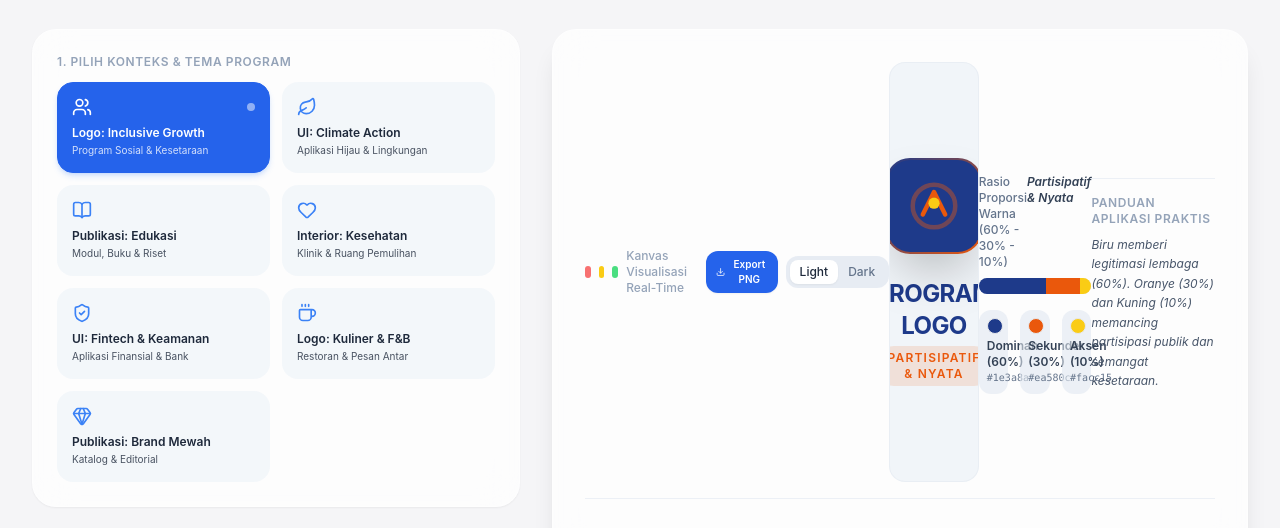
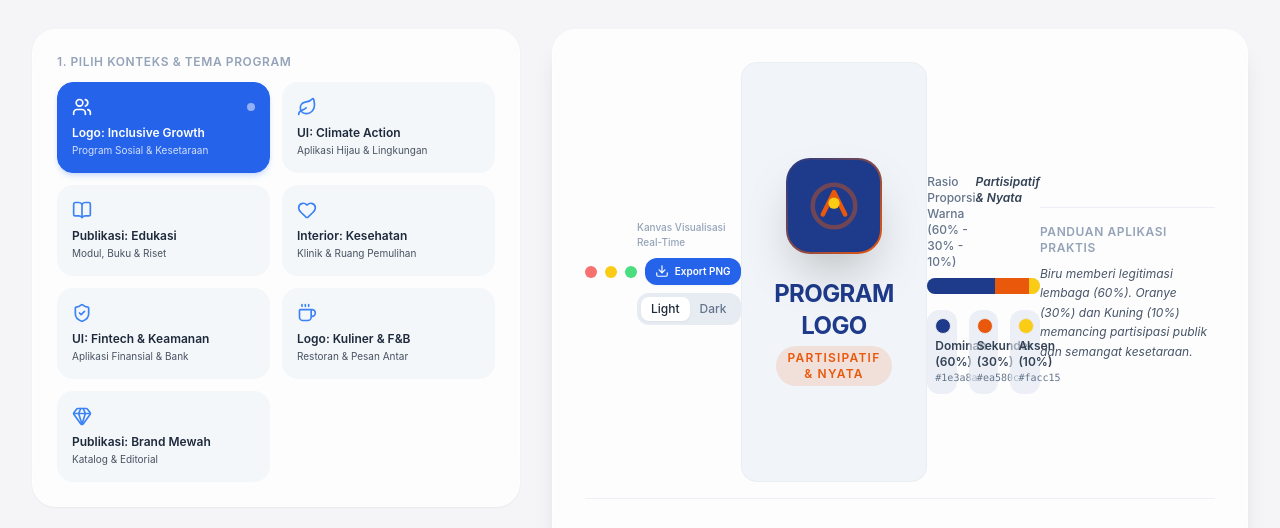
Before and after one commit to AnggaConni/Prototyping, a website: page proto/DKV-colour.html in a window 1280 px wide. Shown: the part 208-736 px from the top of the page. Drawn offline with nearby package versions, Linux system fonts and the light colour scheme.

Commit message:
Fix ChromaLogic visualizer layout

```diff
--- a/proto/DKV-colour.html
+++ b/proto/DKV-colour.html
@@ -234,17 +234,17 @@
                             <span class="w-3 h-3 rounded-full bg-red-400 inline-block"></span>
                             <span class="w-3 h-3 rounded-full bg-yellow-400 inline-block"></span>
                             <span class="w-3 h-3 rounded-full bg-green-400 inline-block"></span>
-                            <span class="text-xs font-medium text-slate-400 ml-2" id="previewCanvasLabel">Canvas Visualisasi Live</span>
                         </div>
 
                         <!-- Preview Tools -->
-                        <div class="flex items-center gap-2">
-                            <button id="exportVisualizerBtn" onclick="exportVisualizer()" class="flex items-center gap-1.5 px-2.5 py-1.5 rounded-xl bg-blue-600 text-white hover:bg-blue-700 transition-all text-[10px] font-semibold shadow-sm">
+                        <div class="flex items-center flex-wrap justify-end gap-2">
+                            <span class="hidden sm:inline text-[10px] font-medium text-slate-400 mr-1" id="previewCanvasLabel">Canvas Visualisasi Real-Time</span>
+                            <button id="exportVisualizerBtn" onclick="exportVisualizer()" class="flex items-center gap-1.5 px-2.5 py-1.5 rounded-xl bg-blue-600 text-white hover:bg-blue-700 transition-all text-[10px] font-semibold shadow-sm shrink-0">
                                 <i data-lucide="download" class="w-3.5 h-3.5"></i>
                                 <span id="exportVisualizerLabel">Export PNG</span>
                             </button>
                             <!-- Dark/Light Context Toggle for Canvas -->
-                            <div class="flex items-center bg-slate-200/80 dark:bg-slate-800/80 p-1 rounded-xl text-xs">
+                            <div class="flex items-center bg-slate-200/80 dark:bg-slate-800/80 p-1 rounded-xl text-xs shrink-0">
                             <button id="mockBgLightBtn" onclick="setMockBg('light')" class="px-2.5 py-1 rounded-lg font-medium transition-all bg-white dark:bg-slate-700 shadow-sm text-slate-800 dark:text-slate-100">
                                 Light
                             </button>
@@ -255,7 +255,7 @@
                     </div>
 
                     <!-- Dynamic Canvas Visualizer Frame -->
-                    <div id="visualizationFrame" class="min-h-[380px] sm:min-h-[420px] rounded-2xl bg-slate-100 dark:bg-slate-900/90 p-6 flex flex-col justify-center items-center transition-all duration-500 relative overflow-hidden border border-slate-200/50 dark:border-slate-800/50">
+                    <div id="visualizationFrame" class="min-h-[380px] sm:min-h-[420px] w-full rounded-2xl bg-slate-100 dark:bg-slate-900/90 p-6 flex flex-col justify-center items-center transition-all duration-500 relative overflow-hidden border border-slate-200/50 dark:border-slate-800/50">
                         <!-- Dynamic Visual Mockup Content Injected Here -->
                     </div>
 
@@ -956,7 +956,7 @@
             // Render specific visualization based on JSON 'visualType'
             if (visualType === 'logo') {
                 frame.innerHTML = `
-                    <div class="flex flex-col items-center justify-center p-6 text-center transition-all duration-500 scale-100 hover:scale-105">
+                    <div class="w-full flex flex-col items-center justify-center p-6 text-center transition-all duration-500 scale-100 hover:scale-105">
                         <div class="w-24 h-24 rounded-3xl p-0.5 shadow-2xl flex items-center justify-center mb-6 relative" style="background: linear-gradient(135deg, ${palette.c60}, ${palette.c30})">
                             <div class="w-full h-full rounded-[22px] flex items-center justify-center relative overflow-hidden" style="background-color: ${palette.c60}">
                                 <svg class="w-14 h-14" viewBox="0 0 100 100" fill="none" xmlns="http://www.w3.org/2000/svg">
```
